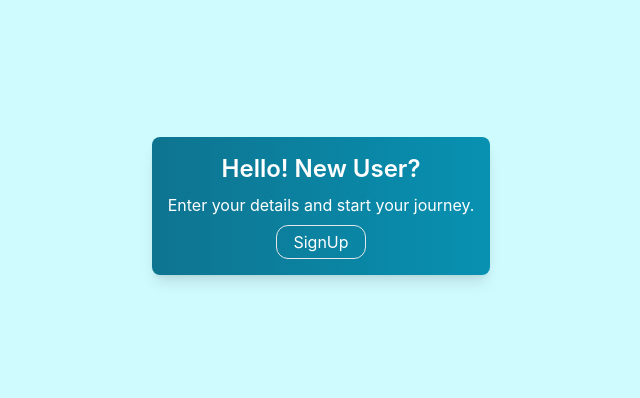
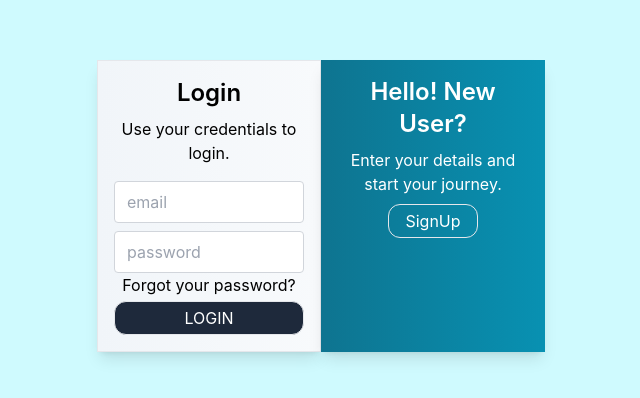
Before and after one commit to SomyaBhatnagar19/Expense-Tracker-AWS, a React (Create React App) app in the folder frontend/: page / in a window 1280 px wide. Shown: the part 194-592 px from the top of the page, without its empty margins (319-959 px from the left). Built offline with nearby package versions, Linux system fonts and the light colour scheme.

Commit message:
Task-3: Creating Login Screen Frontend.

```diff
--- a/frontend/src/Views/SignUp.js
+++ b/frontend/src/Views/SignUp.js
@@ -1,16 +1,23 @@
 /* /frontend/Views/SignUp.js */
-
-//it's a signup and signin file
 
 import React, { useState } from "react";
 
 export default function SignUp() {
   //state for showing signup form
   const [showSignUp, setShowSignUp] = useState(false);
+  //state for login form
+  const [showLogin, setLogin] = useState(true);
 
-  //function to set the state for shoing signup form
+  //function to set the state for showing signup form
   const SignUpButtonClicked = () => {
     setShowSignUp(true);
+    setLogin(false);
+  };
+
+  //function to set the state for showing login form
+  const LoginButtonClicked = () => {
+    setShowSignUp(false);
+    setLogin(true);
   };
 
   //states for input
@@ -47,8 +54,52 @@ export default function SignUp() {
 
   return (
     <div className="min-h-screen flex items-center justify-center">
-      {!showSignUp ? (
-        <div className="text-center bg-gradient-to-l from-cyan-600 to-cyan-700 text-white p-4 rounded-lg shadow-lg">
+      <div className="grid grid-cols-2 w-full max-w-md">
+        {/* Login */}
+        {!showSignUp || showLogin ? (
+          <div className="bg-gradient-to-l from-slate-50 to-slate-100 text-center p-4 border shadow-lg">
+            <h3 className="text-2xl font-semibold mb-2">Login</h3>
+            <h5>Use your credentials to login.</h5>
+            <form className="mt-2 flex flex-col">
+              <input
+                type="email"
+                placeholder="email"
+                className="border border-gray-300 rounded px-3 py-2 mt-2"
+                value={email}
+                onChange={(e) => setEmail(e.target.value)}
+              />
+              <input
+                type="password"
+                placeholder="password"
+                className="border border-gray-300 rounded px-3 py-2 mt-2"
+                value={password}
+                onChange={(e) => setPassword(e.target.value)}
+              />
+              <p>Forgot your password?</p>
+              <button
+                className="mt-1 text-white px-3 py-1 border rounded-xl bg-slate-800"
+                onClick={LoginButtonClicked}
+              >
+                LOGIN
+              </button>
+            </form>
+          </div>
+        ) : (
+          <div className="text-center bg-gradient-to-l from-cyan-600 to-cyan-700 text-white p-4 shadow-lg">
+            <h3 className="text-2xl font-semibold mb-2">Welcome Back!</h3>
+            <h5>Login with your details to stay connected.</h5>
+            <button
+              className="mt-2 text-white px-4 py-1 border rounded-xl"
+              onClick={LoginButtonClicked}
+            >
+              Login
+            </button>
+          </div>
+        )}
+
+        {/* SignUp */}
+        {!showSignUp || showLogin ? (
+          <div className="text-center bg-gradient-to-l from-cyan-600 to-cyan-700 text-white p-4 shadow-lg">
             <h3 className="text-2xl font-semibold mb-2">Hello! New User?</h3>
             <h5>Enter your details and start your journey.</h5>
             <button
@@ -59,7 +110,7 @@ export default function SignUp() {
             </button>
           </div>
         ) : (
-        <div className="bg-gradient-to-l from-slate-50 to-slate-100 text-center p-4 border rounded-lg shadow-lg">
+          <div className="bg-gradient-to-l from-slate-50 to-slate-100 text-center p-4 border shadow-lg">
             <h3 className="text-2xl font-semibold mb-2">Create Account</h3>
             <h5>Fill in your credentials.</h5>
             <div className="mt-2 flex flex-col">
@@ -94,5 +145,6 @@ export default function SignUp() {
           </div>
         )}
       </div>
+    </div>
   );
 }
```
Lines whose indentation alone changed are shown as unchanged.
